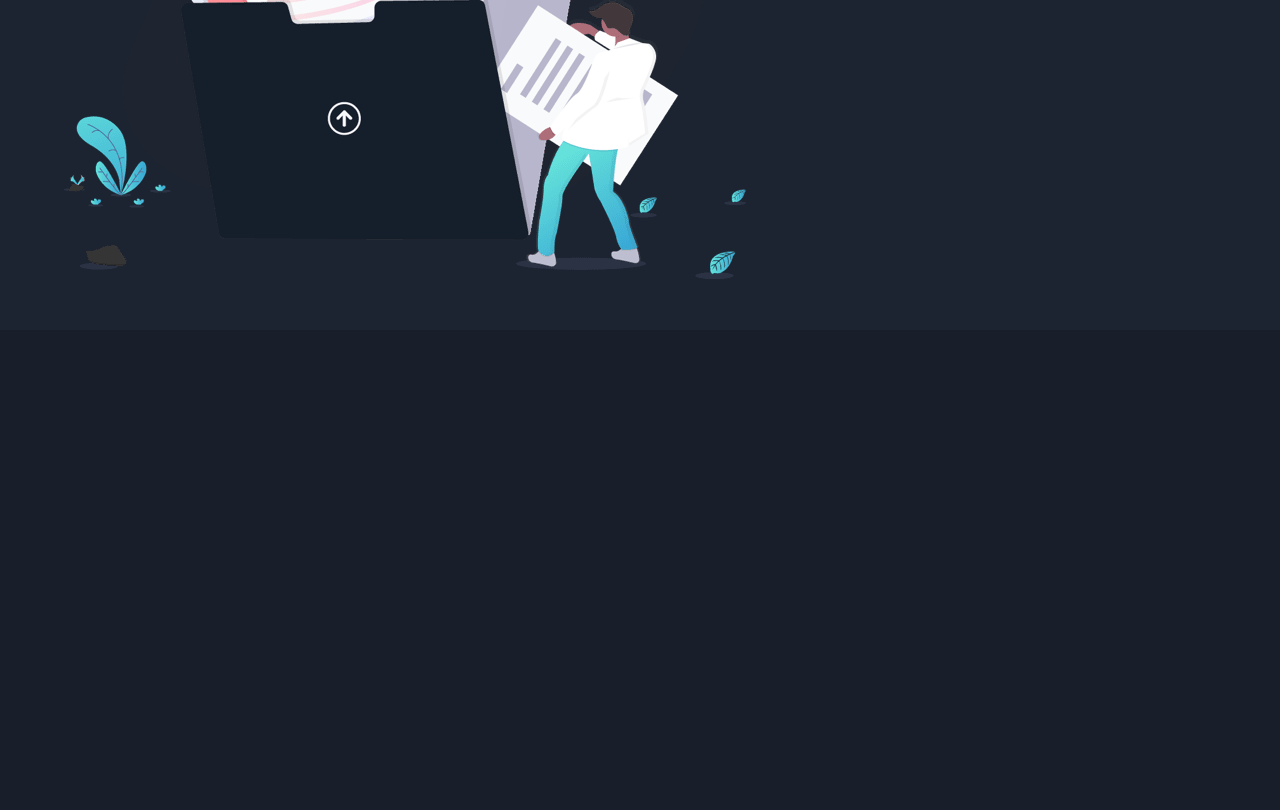
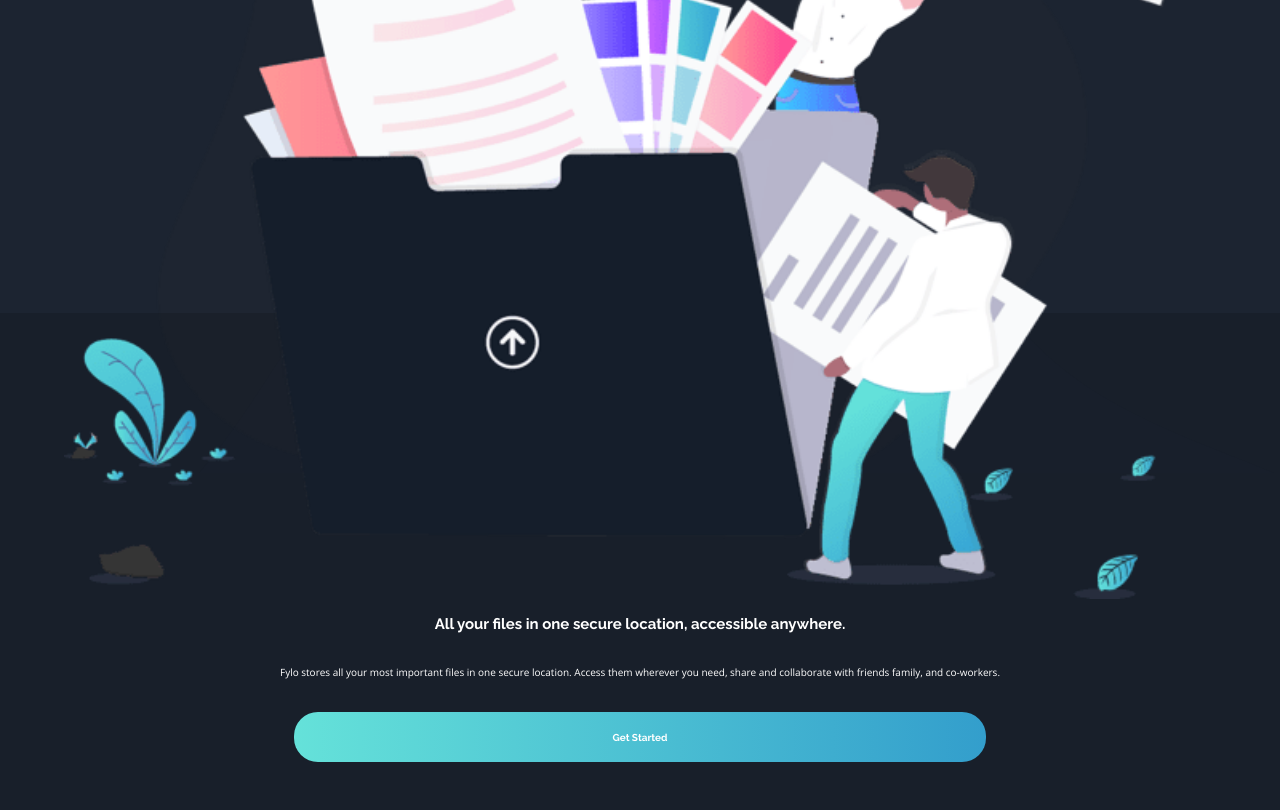
Before and after one commit to robert-ds/landing-page-fylo-dark, a plain HTML site: page index.html in a window 1280 px wide. Shown: the part 432-1242 px from the top of the page. Before the commit the page ends 800 px from the top, so only its background shows below. Drawn offline with nearby package versions, Linux system fonts and the light colour scheme.

Commit message:
Hero main section finished

```diff
--- a/css/main.css
+++ b/css/main.css
@@ -29,8 +29,32 @@ body {
   background-color: var(--blue-main);
 }
 
+/* Header Section */
+
 .hero {
   background-color: var(--blue-intro);
+  position: relative;
+}
+
+.hero__wave {
+  position: absolute;
+  bottom: 0;
+  left: 0;
+  right: 0;
+  height: 40%;
+  background-color: var(--blue-main);
+}
+
+.hero__wave::before {
+  content: "";
+  position: absolute;
+  top: -100;
+  width: 100%;
+  height: 10rem;
+  background-image: url("../images/bg-curvy-mobile.svg");
+  background-position: center;
+  background-size: cover ;
+  background-repeat: no-repeat;
 }
 
 .container {
@@ -58,7 +82,7 @@ body {
 
 .nav__link {
   display: inline-block;
-  margin-left: .3rem;
+  margin-left: .4rem;
   color: var(--white);
   text-decoration: none;
   font-size: .6rem;
@@ -67,3 +91,40 @@ body {
 .nav__link:first-of-type {
   margin-left: auto;
 }
+
+/* Hero Main Section */
+
+.hero__main {
+  color: var(--white);
+  display: grid;
+  gap: 1rem;
+  text-align: center;
+  position: relative;
+}
+
+.hero__img {
+  width: 100%;
+
+  object-fit: cover;
+}
+
+.hero__title {
+  font-family: var(--heading-font);
+}
+
+.hero__paragraph {
+  line-height: 1.5;
+  margin: 1rem 0;
+}
+
+.hero__cta {
+  width: 60%;
+  text-decoration: none;
+  background-image: var(--gradient);
+  place-self: center;
+  padding: 1.2rem;
+  border-radius: 1.5rem;
+  font-family: var(--heading-font);
+  color: var(--white);
+  font-weight: bold;
+}
--- a/index.html
+++ b/index.html
@@ -24,24 +24,29 @@
       <a href="" class="nav__link">Sign In</a>
     </nav>
 
+    <div class="hero__wave"></div>
+
     <section class="hero__main container">
-      <figure class="hero__picture">
-        <img src="images/illustration-intro.png" alt="Ilustration Intro" class="hero__img">
-      </figure>
+
+      <img src="images/illustration-intro.png" alt="Ilustration Intro" class="hero__img">
+      <h1 class="hero__title">All your files in one secure location, accessible anywhere.</h1>
+
+
+
+        <p class="hero__paragraph">
+          Fylo stores all your most important files in one secure location. Access them wherever
+  you need, share and collaborate with friends family, and co-workers.
+        </p>
+
+        <a href="" class="hero__cta">
+          Get Started
+        </a>
     </section>
 
+
+
   </header>
-  <!-- Features
-  Team
-  Sign In
-
-  All your files in one secure location, accessible anywhere.
-
-  Fylo stores all your most important files in one secure location. Access them wherever
-  you need, share and collaborate with friends family, and co-workers.
-
-  Get Started
-
+  <!--
   Access your files, anywhere
 
   The ability to use a smartphone, tablet, or computer to access your account means your
```
